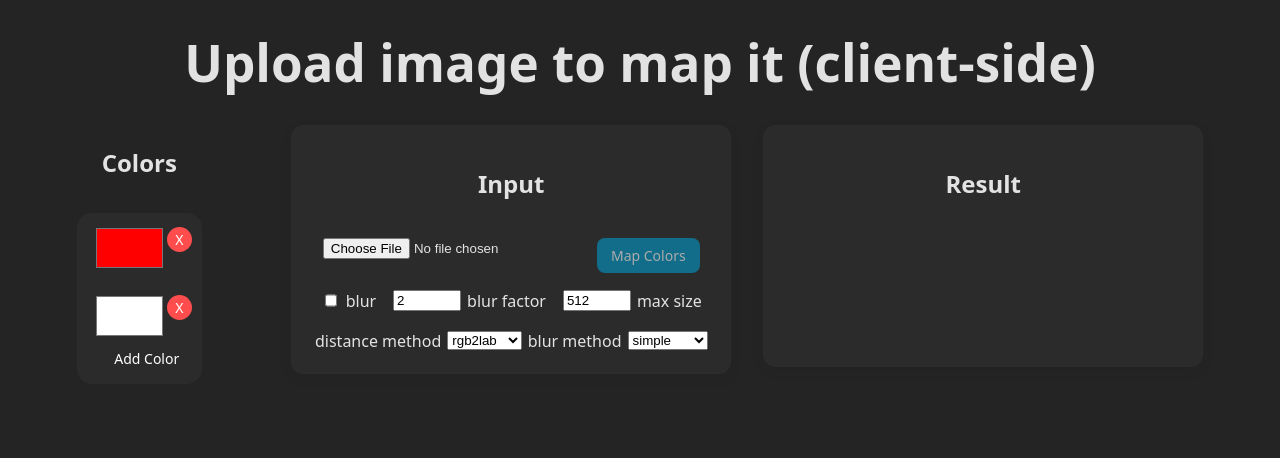
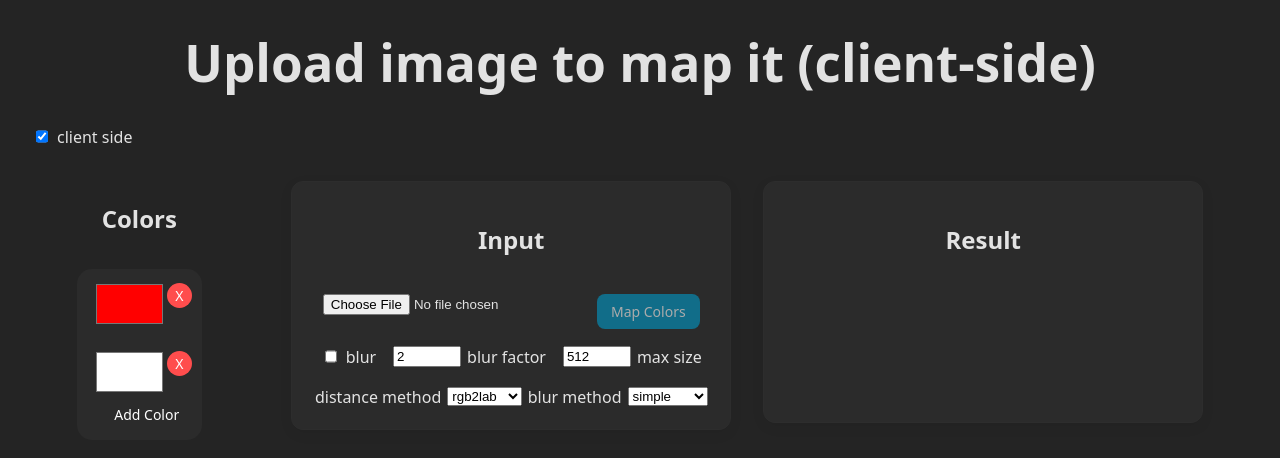
Before and after one commit to TheStrgamer/Marching-Image, a React (Vite) app in the folder frontend/colormap/: page / in a window 1280 px wide. Shown: the top 458 px of the page. Built offline with nearby package versions, Linux system fonts and the light colour scheme.

Commit message:
made a somewhat functional button to swap between server and client side compute

```diff
--- a/frontend/colormap/src/App.tsx
+++ b/frontend/colormap/src/App.tsx
@@ -1,21 +1,33 @@
 import "./App.css";
 import ImageMapper from "./components/ImageMapper";
 import ColorpickerList from "./components/ColorpickerList";
-import { useState } from "react";
+import { use, useState } from "react";
 function App() {
   const [image, setImage] = useState<string | null>(null);
   const [colors, setColors] = useState(["#FF0000", "#FFFFFF"]);
   const [resultImage, setResultImage] = useState<string | null>(null);
 
+  const [clientOnly, setClientOnly] = useState<boolean>(true);
+
   return (
     <>
-      <h1>Upload image to map it (client-side)</h1>
-      <div className="content">
+      <h1>Upload image to map it {clientOnly && <span> (client-side)</span>}{!clientOnly && <span> (server-side)</span>}</h1>
+      <label className="inline-check">
+        <input
+        type="checkbox"
+            checked={clientOnly}
+            onChange={(e) => setClientOnly(e.target.checked)}
+            style={{width: 12}}
+          />
+          client side
+      </label>
+        <div className="content">
         <div>
           <h2>Colors</h2>
           <ColorpickerList setColorList={setColors} />
         </div>
-        <ImageMapper setImageParent={setImage} colors={colors} setResultImage={setResultImage}/>
+        {!clientOnly && <h2>Not fully finished yet</h2>}
+        {clientOnly && <ImageMapper setImageParent={setImage} colors={colors} setResultImage={setResultImage}/>}
         </div>
     </>
   );
```
